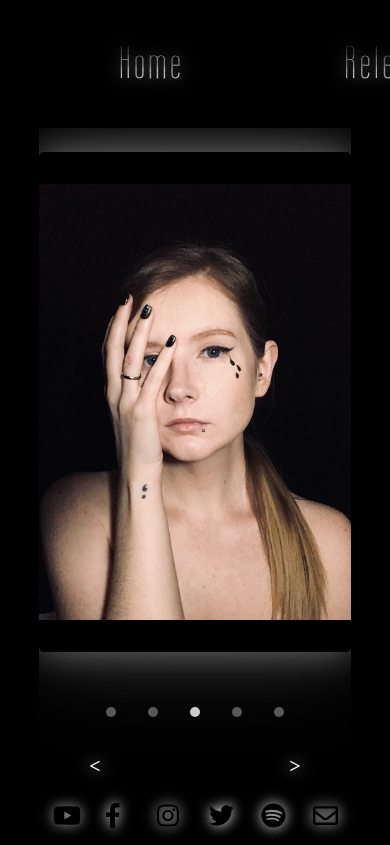
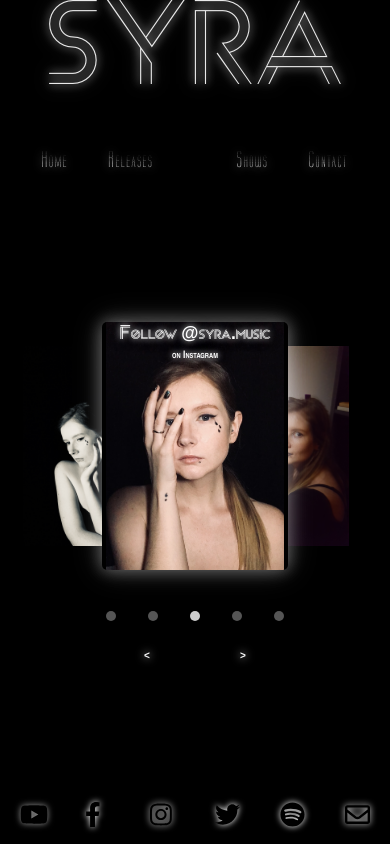
Before and after one commit to Olks95/syramusic, a React (Create React App) app: page / in a window 390 px wide. Built offline with nearby package versions, Linux system fonts and the light colour scheme.

Commit message:
Edited carousel layout and added minor mobile device layout optimizations

```diff
--- a/src/App.scss
+++ b/src/App.scss
@@ -14,6 +14,11 @@
 }
 
 // Bootstrap styles
+
+a {
+  text-decoration: none !important;
+  color: inherit;
+}
 
 .btn {
   display: inline-block;
@@ -33,7 +38,7 @@
 }
 
 .btn-lg {
-  padding: .6rem 1rem;
+  padding: 1rem 1rem;
   font-size: 1.25rem;
   line-height: 1.5;
   border-radius: 0.25rem;
@@ -45,6 +50,7 @@
   background-color: transparent;
   text-shadow: 0 0 1rem rgba(255, 255, 255, 1), 0 0 2rem rgba(234, 234, 234, 0.3);
   background-image: none;
+  font-family: Arenq, sans-serif;
     &:hover {
     color: #fff;
     background-color: #090909;
@@ -64,6 +70,20 @@
   }
 }
 
+// Default headings
+
+h1 {
+  font-family: Arenq, sans-serif;
+  font-variant: small-caps;
+  font-size: 1.6rem;
+}
+
+h3 {
+  font-family: "Arial Narrow", sans-serif;
+  font-variant: small-caps;
+  font-size: 1rem;
+}
+
 /*  ---===HEADER===--- Nav component + Logo (SYRA)  */
 
 .App {
@@ -79,19 +99,20 @@
 }
 
 .App-header {
-  width: 100%;
+  width: 80%;
   display: flex;
-  flex-direction: column;
-  justify-content: space-around;
+  flex-direction: row;
+  justify-content: space-between;
   align-items: center;
 }
 
 .Nav-bar {
+  position: relative;
   display: flex;
-  justify-content: space-around;
+  justify-content: center;
+  width: 35%;
   align-items: center;
   height: 8rem;
-  width: 80%;
 }
 
 .Nav-link {
@@ -100,19 +121,24 @@
   li {
     color: white;
     font-family: LABTG, sans-serif;
+    font-variant: small-caps;
     font-size: 2.5rem;
-    text-shadow: 0 0 1rem lightgray;
+    text-shadow: 0 0 1rem #D3D3D3;
     letter-spacing: 0.3ch;
-    padding: 0 5rem;
+    padding: 0 3rem;
 
     &:hover {
-      color: lightgrey;
+      color: #D3D3D3;
     }
   }
 }
 
 
 .App-logo {
+  position: absolute;
+  left: 50%;
+  transform: translateX(-50%);
+  top: 0;
   font-family: Arenq, sans-serif;
   font-weight: normal;
   font-size: 8rem;
@@ -124,7 +150,6 @@
 /*   ---===MAIN BODY===--- Variable Components*/
 
 .App-main {
-  height: 80vh;
   width: 80%;
   display: flex;
   flex-direction: column;
@@ -208,3 +233,51 @@ a.Social-link:hover {
 .youtube .icon-shadow {
     filter: drop-shadow(0 0 0.4rem rgba(255,255,255, 0.6));
 }
+
+@media (max-width: 1024px) {
+  html {
+    font-size: 12px;
+  }
+
+  .App-main, .App-header, .App-footer {
+    width: 95%;
+  }
+}
+
+@media (max-width: 700px) {
+  html {
+    font-size: 8px;
+  }
+
+  h1 {
+    font-size: 2.2rem;
+  }
+
+  h3 {
+    font-size: 1.3rem;
+  }
+
+  .App-header {
+    margin-top: 16rem;
+    justify-content: center;
+  }
+
+  .Nav-bar {
+    justify-content: center;
+    width: 50%;
+    height: 8rem;
+  }
+
+  .Nav-link li {
+    font-size: 2.5rem;
+    padding: 0 2.5rem;
+  }
+
+  .App-logo {
+    font-size: 14rem;
+  }
+
+  .App-main, .App-header, .App-footer {
+    width: 100%;
+  }
+}
--- a/src/carousel.css
+++ b/src/carousel.scss
@@ -1,43 +1,61 @@
 .gallery {
   width: 100%;
+  overflow-x: hidden;
 }
 
 .gallery-container {
-  align-items: center;
   display: flex;
-  height: 600px;
+  height: 40rem;
   margin: 0 auto;
   max-width: 1500px;
   position: relative;
+  align-items: center;
+  justify-content: center;
+}
+
+.gallery-slide {
+  width: 0;
+  height: 31rem;
+  transition: all 0.3s ease-in-out;
+  display: flex;
+  align-items: center;
+  background-color: black;
+  // padding: 1.2rem;
+  text-align: center;
+  &.gallery-slide-selected {
+    width: 23.25rem;
+    cursor: pointer;
+    display: block;
+  }
 }
 
 .gallery-item {
-  height: 300px;
+  object-fit: contain;
+  height: 19rem;
+  width: 14.25rem;
   opacity: .4;
   position: absolute;
   transition: all 0.3s ease-in-out;
-  width: auto;
   z-index: 0;
-  object-fit: contain;
   background-color: black;
 }
 
 .gallery-item.gallery-item-selected {
-  box-shadow: 0 0 30px rgba(255, 255, 255, 0.25), 0 0 60px rgba(255, 255, 255, 0.20), 0 0 110px rgba(255, 255, 255, 0.15);
+  box-shadow: 0 0 1.8rem rgba(255, 255, 255, 0.25), 0 0 2.7rem rgba(255, 255, 255, 0.20), 0 0 4rem rgba(255, 255, 255, 0.15);
   border-radius: 5px;
-  height: 500px;
+  height: 31rem;
   opacity: 1;
   left: 50%;
   transform: translateX(-50%);
-  width: 400px;
+  width: 23.25rem;
   z-index: 2;
 }
 
 .gallery-item.gallery-item-previous,
 .gallery-item.gallery-item-next {
-  height: 400px;
+  height: 25rem;
   opacity: 1;
-  width: auto;
+  width: 18.75rem;
   z-index: 1;
 }
 
@@ -65,6 +83,19 @@
   visibility: hidden;
 }
 
+.gallery-item-text {
+  position: relative;
+  visibility: hidden;
+
+  &.selected-text {
+    visibility: visible;
+    height: 100%;
+    width: 100%;
+    z-index: 2;
+    text-shadow: 0 0 0.8rem rgba(255, 255, 255, 1), 0 0 1.6rem rgba(0, 0, 0, 0.8);
+  }
+}
+
 .gallery-controls {
   display: flex;
   justify-content: center;
@@ -74,7 +105,7 @@
 .gallery-controls button {
   cursor: pointer;
   text-transform: capitalize;
-  min-width: 200px;
+  min-width: 12rem;
   font-weight: 900;
 }
 
@@ -149,3 +180,9 @@
 .gallery-nav li.gallery-item-selected {
   background: #ccc;
 }
+
+@media (max-width: 500px) {
+  .gallery-item.gallery-item-first, .gallery-item.gallery-item-last {
+    visibility: hidden;
+  }
+}
--- a/src/components/Carousel.js
+++ b/src/components/Carousel.js
@@ -1,9 +1,9 @@
 import React, { useReducer } from 'react';
-import '../carousel.css';
+import '../carousel.scss';
 
 
 function slideSetup( activeItems, slideOne, slideTwo, slideThree, slideFour, slideFive, ...additional ) {
-
+	// console.log(additional)
 	// If there are 5 or more slides 5 slides should render
 	const slides = activeItems > 4 ?
 	[
@@ -12,6 +12,9 @@ function slideSetup( activeItems, slideOne, slideTwo, slideThree, slideFour, sli
 			src: slideOne.src,
 			alt: slideOne.alt,
 			id: slideOne.id,
+			href: slideOne.href,
+			title: slideOne.title,
+			subtitle: slideOne.subtitle,
 			active: true
 		},
 		{
@@ -19,6 +22,9 @@ function slideSetup( activeItems, slideOne, slideTwo, slideThree, slideFour, sli
 			src: slideTwo.src,
 			alt: slideTwo.alt,
 			id: slideTwo.id,
+			href: slideTwo.href,
+			title: slideTwo.title,
+			subtitle: slideTwo.subtitle,
 			active: true
 		},
 		{
@@ -26,6 +32,9 @@ function slideSetup( activeItems, slideOne, slideTwo, slideThree, slideFour, sli
 			src: slideThree.src,
 			alt: slideThree.alt,
 			id: slideThree.id,
+			href: slideThree.href,
+			title: slideThree.title,
+			subtitle: slideThree.subtitle,
 			active: true
 		},
 		{
@@ -33,6 +42,9 @@ function slideSetup( activeItems, slideOne, slideTwo, slideThree, slideFour, sli
 			src: slideFour.src,
 			alt: slideFour.alt,
 			id: slideFour.id,
+			href: slideFour.href,
+			title: slideFour.title,
+			subtitle: slideFour.subtitle,
 			active: true
 		},
 		{
@@ -40,17 +52,23 @@ function slideSetup( activeItems, slideOne, slideTwo, slideThree, slideFour, sli
 			src: slideFive.src,
 			alt: slideFive.alt,
 			id: slideFive.id,
+			href: slideFive.href,
+			title: slideFive.title,
+			subtitle: slideFive.subtitle,
 			active: true
 		},
 
 		// If there are more than 5 images, the rest should be hidden
-		additional ? additional.map(( slide ) => ({
+		additional.length > 0 ? additional.map(( slide ) => ({
 			className: "hidden",
 			src: slide.src,
 			alt: slide.alt,
 			id: slide.id,
-			active: 1
-		})) : null
+			href: slide.href,
+			title: slide.title,
+			subtitle: slide.subtitle,
+			active: true
+		})) : {}
 	] : 	//if there are 4 slides or fewer only 3 should render in the center 3 locations
 	[
 		{
@@ -58,6 +76,9 @@ function slideSetup( activeItems, slideOne, slideTwo, slideThree, slideFour, sli
 			src: "",
 			alt: "",
 			id: "",
+			href: "",
+			title: "",
+			subtitle: "",
 			active: false
 		},
 		{
@@ -65,6 +86,9 @@ function slideSetup( activeItems, slideOne, slideTwo, slideThree, slideFour, sli
 			src: slideOne.src,
 			alt: slideOne.alt,
 			id: slideOne.id,
+			href: slideOne.href,
+			title: slideOne.title,
+			subtitle: slideOne.subtitle,
 			active: true
 		},
 		{
@@ -72,6 +96,9 @@ function slideSetup( activeItems, slideOne, slideTwo, slideThree, slideFour, sli
 			src: slideTwo.src,
 			alt: slideTwo.alt,
 			id: slideTwo.id,
+			href: slideTwo.href,
+			title: slideTwo.title,
+			subtitle: slideTwo.subtitle,
 			active: true
 		},
 		{
@@ -79,6 +106,9 @@ function slideSetup( activeItems, slideOne, slideTwo, slideThree, slideFour, sli
 			src: slideThree.src,
 			alt: slideThree.alt,
 			id: slideThree.id,
+			href: slideThree.href,
+			title: slideThree.title,
+			subtitle: slideThree.subtitle,
 			active: true
 		},
 		//If there are 4 slides the 4th should be hidden
@@ -87,6 +117,9 @@ function slideSetup( activeItems, slideOne, slideTwo, slideThree, slideFour, sli
 			src: slideFour.src,
 			alt: slideFour.alt,
 			id: slideFour.id,
+			href: slideFour.href,
+			title: slideFour.title,
+			subtitle: slideFour.subtitle,
 			active: true
 		} :
 		{
@@ -94,25 +127,27 @@ function slideSetup( activeItems, slideOne, slideTwo, slideThree, slideFour, sli
 			src: "",
 			alt: "",
 			id: "",
+			href: "",
+			title: "",
+			subtitle: "",
 			active: false
-		},
+		}
 	]
 
 	const state = {
-		slides: slides,
+		//filter slides with className to remove any empty objects in the array while keeping slides that are hidden
+		slides: slides.filter((slide) => slide.className),
 		activeItems: activeItems
 	}
 	return state;
 }
 
-function setControls(slides) {
-
-}
-
 const reducer = (state, action) => {
 	let activeSlides = []
-	state.slides.map(( slide ) => {
-		if(slide.active) activeSlides = [...activeSlides, slide]
+	state.slides.map(function(slide) {
+		if(slide.active) {
+			activeSlides.push(slide)
+		}
 	})
 	switch (action.type) {
 		case 'NEXT':
@@ -132,21 +167,60 @@ function Carousel({ slides }) {
 		);
 
 	const galleryClassName = "gallery-item ";
+	const gallerySlide = "gallery-slide ";
 	const galleryNavClassName = "gallery-nav-item ";
 
 	return (
 		<div className="gallery">
 		  <div className="gallery-container">
-			<img className={galleryClassName + state.slides[0].className} src={state.slides[0].src} alt={state.slides[0].alt} key="first" />
-			<img className={galleryClassName + state.slides[1].className} src={state.slides[1].src} alt={state.slides[1].alt} key="previous" />
-			<img className={galleryClassName + state.slides[2].className} src={state.slides[2].src} alt={state.slides[2].alt} key="selected" />
-			<img className={galleryClassName + state.slides[3].className} src={state.slides[3].src} alt={state.slides[3].alt} key="next" />
-			<img className={galleryClassName + state.slides[4].className} src={state.slides[4].src} alt={state.slides[4].alt} key="last" />
+			<div className={gallerySlide + "gallery-slide-first"}>
+				<img className={galleryClassName + state.slides[0].className} src={state.slides[0].src} alt={state.slides[0].alt} key="first" />
+				<div className="gallery-item-text first-text">
+					<h1>{state.slides[0].title}</h1>
+					<h3>{state.slides[0].subtitle}</h3>
+				</div>
+			</div>
+			<div className={gallerySlide + "gallery-slide-previous"}>
+				<img className={galleryClassName + state.slides[1].className} src={state.slides[1].src} alt={state.slides[1].alt} key="previous" />
+				<div className="gallery-item-text previous-text">
+					<h1>{state.slides[1].title}</h1>
+					<h3>{state.slides[1].subtitle}</h3>
+				</div>
+			</div>
+
+			{
+				// Main Slide with a link to related content. Can be external or internal
+			}
+
+			<a className={gallerySlide + "gallery-slide-selected"}
+			href={state.slides[2].href}
+			>
+				<img className={galleryClassName + state.slides[2].className } src={state.slides[2].src} alt={state.slides[2].alt} key="selected" />
+				<div className="gallery-item-text selected-text">
+					<h1>{state.slides[2].title}</h1>
+					<h3>{state.slides[2].subtitle}</h3>
+				</div>
+			</a>
+
+			<div className={gallerySlide + "gallery-slide-next"}>
+				<img className={galleryClassName + state.slides[3].className} src={state.slides[3].src} alt={state.slides[3].alt} key="next" />
+				<div className="gallery-item-text next-text">
+					<h1>{state.slides[3].title}</h1>
+					<h3>{state.slides[3].subtitle}</h3>
+				</div>
+			</div>
+			<div className={gallerySlide + "gallery-slide-last"}>
+				<img className={galleryClassName + state.slides[4].className} src={state.slides[4].src} alt={state.slides[4].alt} key="last" />
+				<div className="gallery-item-text last-text">
+					<h1>{state.slides[4].title}</h1>
+					<h3>{state.slides[4].subtitle}</h3>
+				</div>
+			</div>
 			<ul className="gallery-nav" >
 				{
 					slides.map((slide, i) => (
 						<li
-							className={galleryNavClassName + state.slides.find(el => el.id == slide.id).className}
+							className={galleryNavClassName + state.slides.find(el => el.id === slide.id).className}
 							key={"nav-" + slide.id} >
 						</li>
 					))
--- a/src/components/Home.js
+++ b/src/components/Home.js
@@ -12,30 +12,35 @@ const slides = [{
 	title: 'Tears of Dispair',
 	subtitle: 'Choking the Feelings',
 	alt: 'Keeping it all inside',
+	href: "https://www.instagram.com/syra.music/",
 	id: 1001
 }, {
 	src: teardrop2,
 	title: 'Phantom of the Tears',
 	subtitle: 'Mask the Pain',
 	alt: 'Masks upon masks',
+	href: "https://www.instagram.com/syra.music/",
 	id: 1002
 },{
 	src: teardrop3,
-	title: 'Phantom of the Tears',
-	subtitle: 'Mask the Pain',
-	alt: 'Masks upon masks',
+	title: 'Follow @syra.music',
+	subtitle: 'on Instagram',
+	alt: "Link to Syra's Instagram",
+	href: "https://www.instagram.com/syra.music/",
 	id: 1003
 },{
 	src: teardrop4,
 	title: 'Phantom of the Tears',
 	subtitle: 'Mask the Pain',
 	alt: 'Masks upon masks',
+	href: "https://www.instagram.com/syra.music/",
 	id: 1004
 }, {
 	src: teardrop5,
 	title: 'Tear Me Apart',
 	subtitle: '',
 	alt: 'Cry baby, cry',
+	href: "https://www.instagram.com/syra.music/",
 	id: 1005
 }]
 
--- a/src/components/Nav.js
+++ b/src/components/Nav.js
@@ -4,14 +4,15 @@ import { Link } from 'react-router-dom';
 function Nav() {
 	return (
 		<>
-			<ul className="Nav-bar">
+			<ul className="Nav-bar Nav-left">
 				<Link className="Nav-link" to="/">
 					<li>Home</li>
 				</Link>
 				<Link className="Nav-link" to="/releases">
 					<li>Releases</li>
 				</Link>
-				<h1 className="App-logo">SYRA</h1>
+			</ul>
+			<ul className="Nav-bar Nav-right">
 				<Link className="Nav-link" to="/shows">
 					<li>Shows</li>
 				</Link>
@@ -19,6 +20,7 @@ function Nav() {
 					<li>Contact</li>
 				</Link>
 			</ul>
+			<h1 className="App-logo">SYRA</h1>
 		</>
 	)
 }
```
